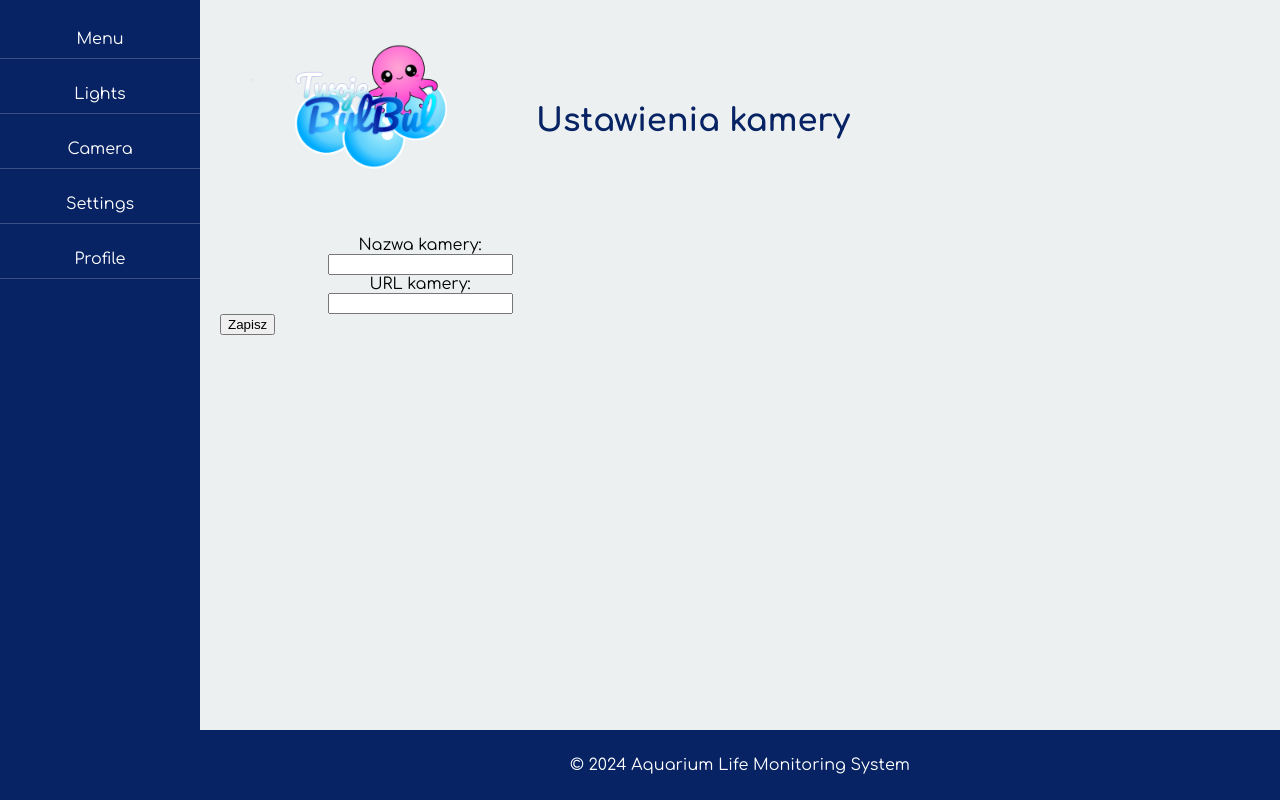
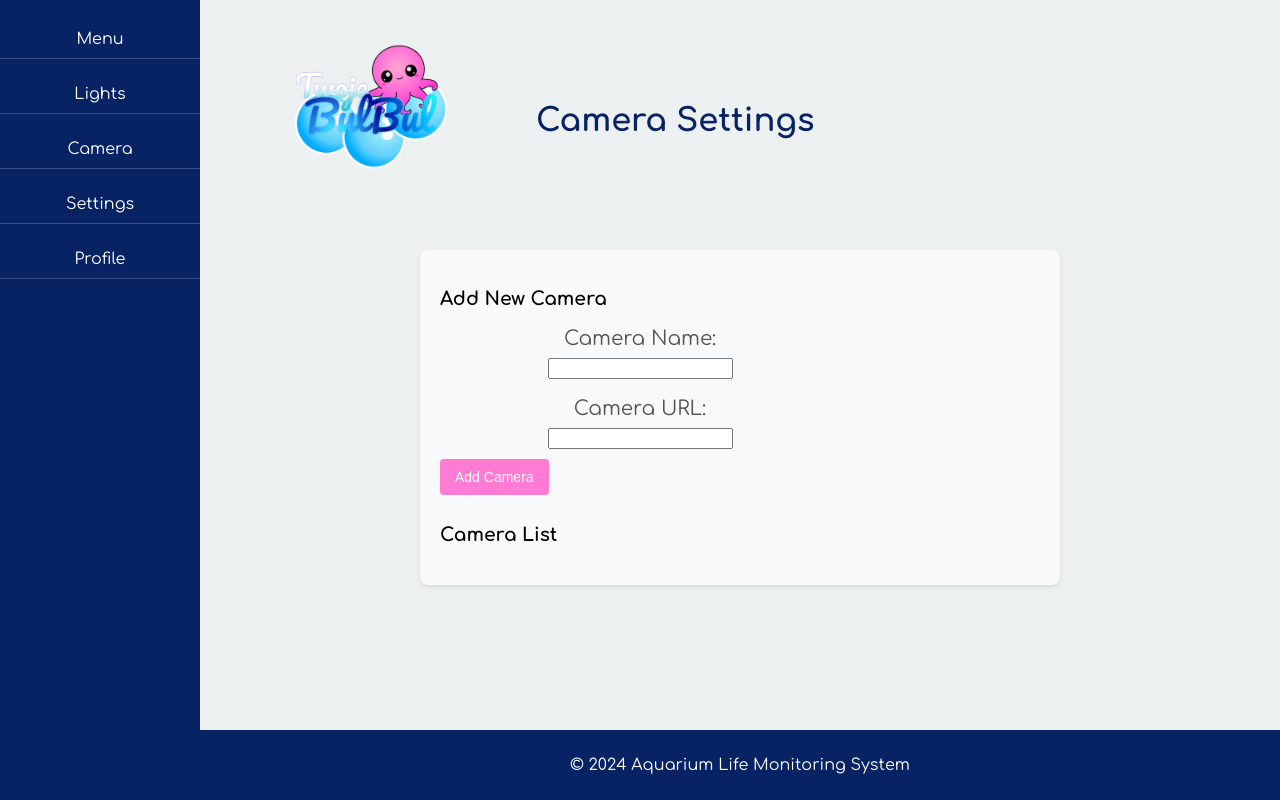
Before and after one commit to Tkapcer/PSCF, a Flask app: page /settings in a window 1280 px wide. Run offline with Flask 3, Linux system fonts and the light colour scheme; the visitor is signed in with stand-in values (Sample User, id 1); data that the repository does not hold is empty.

Commit message:
Wyświetlanie wielu kamer

```diff
--- a/app/__init__.py
+++ b/app/__init__.py
@@ -1,6 +1,7 @@
 from flask import Flask
 from flask_sqlalchemy import SQLAlchemy
 from flask_login import LoginManager
+
 from config import Config
 from flask_migrate import Migrate
 
@@ -26,9 +27,11 @@ def create_app():
     from app.auth.routes import auth
     from app.camera.routes import camera
     from app.main.routes import main
+    from app.settings.routes import settings
 
     app.register_blueprint(auth)
     app.register_blueprint(camera)
     app.register_blueprint(main)
+    app.register_blueprint(settings)
 
     return app
--- a/app/main/routes.py
+++ b/app/main/routes.py
@@ -19,7 +19,7 @@ def lights():
 def profile():
     return render_template('profile.html')
 
-@main.route('/settings')
-@login_required
-def settings():
-    return render_template('settings.html')
+# @main.route('/settings')
+# @login_required
+# def settings():
+#     return render_template('settings.html')
--- a/app/models/camerasettings.py
+++ b/app/models/camerasettings.py
@@ -8,3 +8,7 @@ class CameraSettings(db.Model):
     @staticmethod
     def get_settings():
         return CameraSettings.query.first()
+
+    @classmethod
+    def get_all_cameras(cls):
+        return cls.query.all()
--- /dev/null
+++ b/app/settings/__init__.py
@@ -0,0 +1,5 @@
+from flask import Blueprint
+
+settings = Blueprint('settings', __name__)
+
+from . import routes
--- /dev/null
+++ b/app/settings/routes.py
@@ -0,0 +1,31 @@
+from flask import render_template, request, redirect, url_for, flash
+from flask_login import login_required
+from app.models import CameraSettings
+from app.settings import settings
+from app import db
+
+@settings.route('/settings', methods=['GET', 'POST'])
+@login_required
+def settings_page():
+    cameras = CameraSettings.get_all_cameras()
+
+    if request.method == 'POST':
+        camera_url = request.form.get('camera_url')
+        camera_name = request.form.get('camera_name')
+
+        new_camera = CameraSettings(name=camera_name, url=camera_url)
+        db.session.add(new_camera)
+        db.session.commit()
+        flash('New camera has been added successfully.', 'success')
+        return redirect(url_for('settings.settings_page'))
+
+    return render_template('settings.html', cameras=cameras)
+
+@settings.route('/settings/delete/<int:camera_id>', methods=['POST'])
+@login_required
+def delete_camera(camera_id):
+    camera = CameraSettings.query.get_or_404(camera_id)
+    db.session.delete(camera)
+    db.session.commit()
+    flash('Camera has been deleted successfully.', 'success')
+    return redirect(url_for('settings.settings_page'))
--- a/templates/base.html
+++ b/templates/base.html
@@ -16,7 +16,7 @@
         <li><a href="{{ url_for('main.index') }}">Menu</a></li>
         <li><a href="{{ url_for('main.lights') }}">Lights</a></li>
         <li><a href="{{ url_for('camera.cam') }}">Camera</a></li>
-        <li><a href="{{ url_for('main.settings') }}">Settings</a></li>
+        <li><a href="{{ url_for('settings.settings_page') }}">Settings</a></li>
         <li><a href="{{ url_for('main.profile') }}">Profile</a></li>
     </ul>
 </nav>
--- a/templates/settings.html
+++ b/templates/settings.html
@@ -1,11 +1,11 @@
 {% extends "base.html" %}
 
-{% block title %}Ustawienia kamery{% endblock %}
+{% block title %}Camera Settings{% endblock %}
 
-{% block page_title %}Ustawienia kamery{% endblock %}
+{% block page_title %}Camera Settings{% endblock %}
 
 {% block content %}
-<div class="container">
+<div class="control-panel">
     {% with messages = get_flashed_messages() %}
     {% if messages %}
     {% for message in messages %}
@@ -14,17 +14,42 @@
     {% endif %}
     {% endwith %}
 
-    <form method="POST" action="{{ url_for('camera.camera_settings') }}">
+    <div class="control-group">
+        <h3>Add New Camera</h3>
+        <form method="POST" action="{{ url_for('settings.settings_page') }}">
             <div class="form-group">
-            <label for="camera_name">Nazwa kamery:</label>
+                <label for="camera_name" class="label">Camera Name:</label>
                 <input type="text" class="form-control" id="camera_name" name="camera_name"
                        value="{{ settings.camera_name if settings else '' }}" required>
-
-            <label for="camera_url">URL kamery:</label>
+                <br>
+                <label for="camera_url" class="label">Camera URL:</label>
                 <input type="text" class="form-control" id="camera_url" name="camera_url"
                        value="{{ settings.camera_url if settings else '' }}" required>
             </div>
-        <button type="submit" class="btn btn-primary">Zapisz</button>
+            <button type="submit" class="add-button">Add Camera</button>
         </form>
     </div>
+
+    <div class="control-group">
+        <h3>Camera List</h3>
+        <div class="row">
+            {% for camera in cameras %}
+            <div class="col-md-4 mb-3">
+                <div class="card">
+                    <div class="card-body">
+                        <h5 class="card-title">{{ camera.name }}</h5>
+                        <p class="card-text">URL: {{ camera.url }}</p>
+                        <form method="POST" action="{{ url_for('settings.delete_camera', camera_id=camera.id) }}">
+                            <button type="submit" class="remove-button"
+                                    onclick="return confirm('Are you sure you want to delete this camera?')">
+                                Delete Camera
+                            </button>
+                        </form>
+                    </div>
+                </div>
+            </div>
+            {% endfor %}
+        </div>
+    </div>
+</div>
 {% endblock %}
```
Also changed, not shown: app/camera/camera.py (+12 -10 lines), app/camera/routes.py (+7 -31 lines), static/style.css (+48 -0 lines), templates/cam.html (+22 -2 lines), static/no-signal.png (added). Lines whose indentation alone changed are shown as unchanged.
